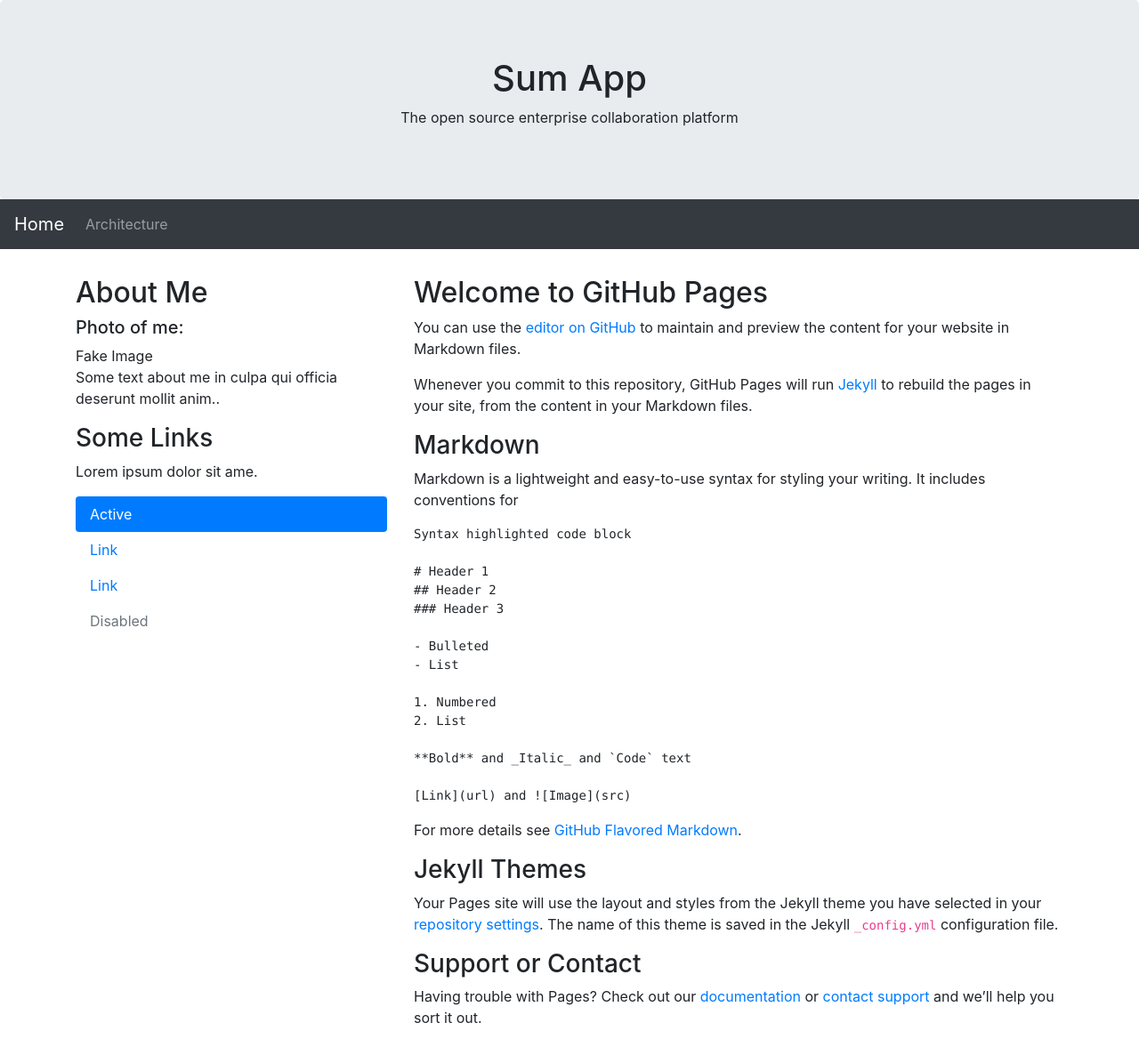
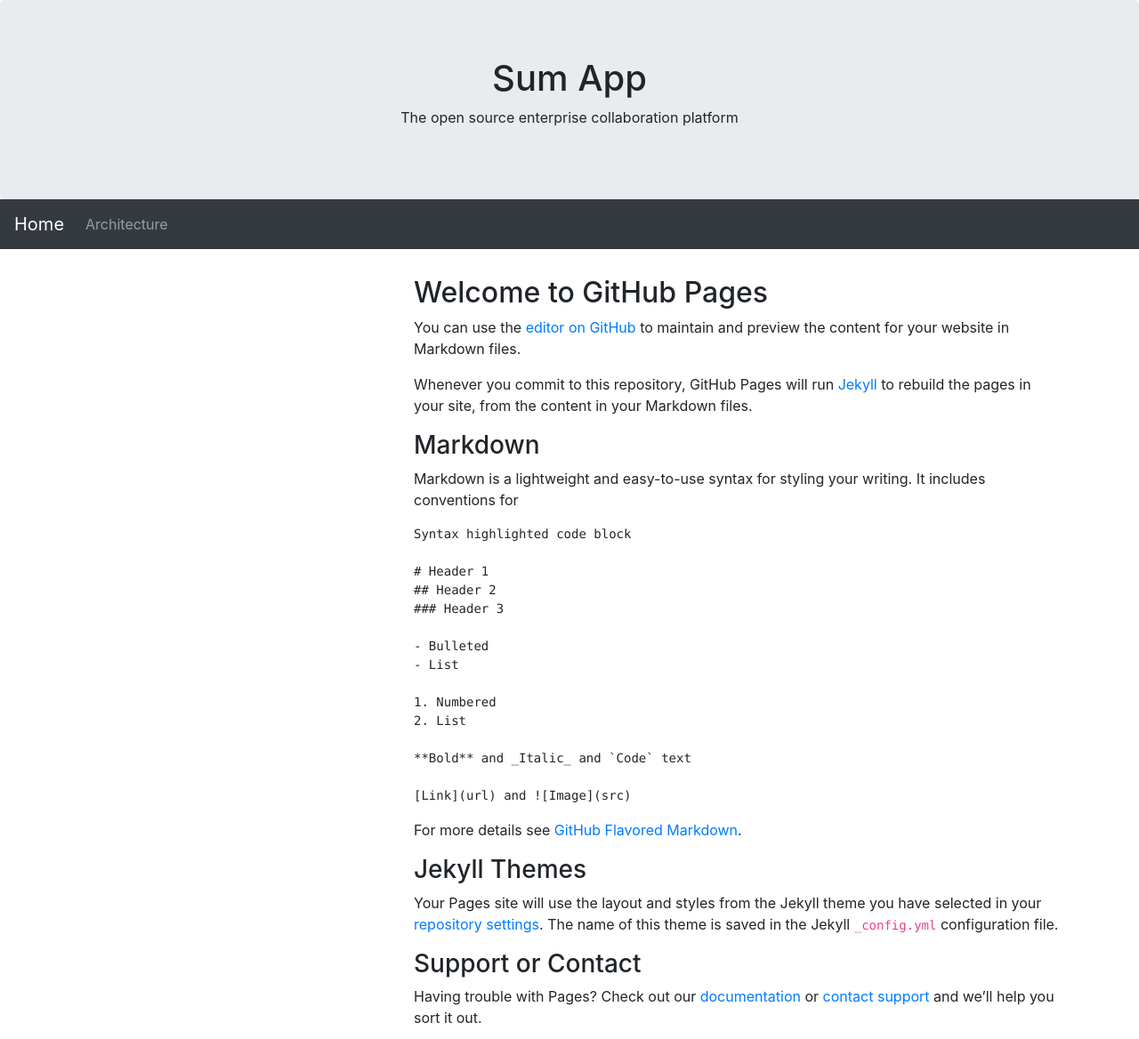
Before and after one commit to SumApp/SumApp.github.io, a Jekyll site: the page built from index.md, in a window 1280 px wide, cut to the strip 0-1168 px from the top of the page. Shown: the whole strip at 89% size. Built offline with Jekyll 4.4.1, drawn with Linux system fonts in a browser that asks for light colours; our own code applies the rules of GitHub Pages for plain Markdown files.

Commit message:
Update base.html

```diff
--- a/_layouts/base.html
+++ b/_layouts/base.html
@@ -9,25 +9,14 @@
   <div class="container" style="margin-top:30px">
     <div class="row">
       <div class="col-sm-4">
-        <h2>About Me</h2>
-        <h5>Photo of me:</h5>
-        <div class="fakeimg">Fake Image</div>
-        <p>Some text about me in culpa qui officia deserunt mollit anim..</p>
-        <h3>Some Links</h3>
-        <p>Lorem ipsum dolor sit ame.</p>
+        {% assign collection = site.collections | where: "label", page.collection %}
+        <h3>{{collection.title}}</h3>
         <ul class="nav nav-pills flex-column">
+          {% for link in collection.docs %}
           <li class="nav-item">
-            <a class="nav-link active" href="#">Active</a>
+            <a class="nav-link active" href="{{link.url}}">{{link.title}}</a>
           </li>
-          <li class="nav-item">
-            <a class="nav-link" href="#">Link</a>
-          </li>
-          <li class="nav-item">
-            <a class="nav-link" href="#">Link</a>
-          </li>
-          <li class="nav-item">
-            <a class="nav-link disabled" href="#">Disabled</a>
-          </li>
+          {% endfor %}
         </ul>
         <hr class="d-sm-none">
       </div>
```
